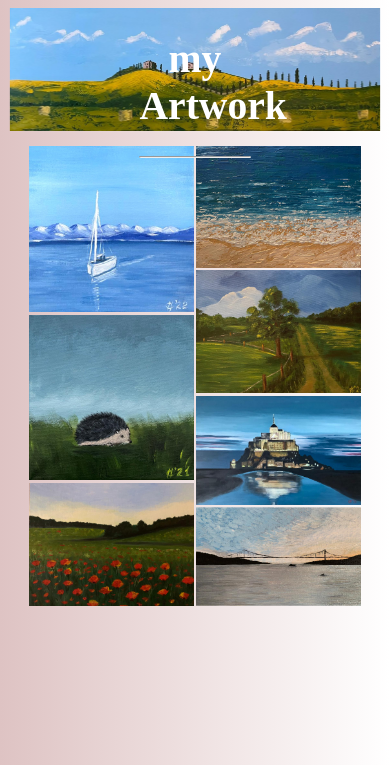
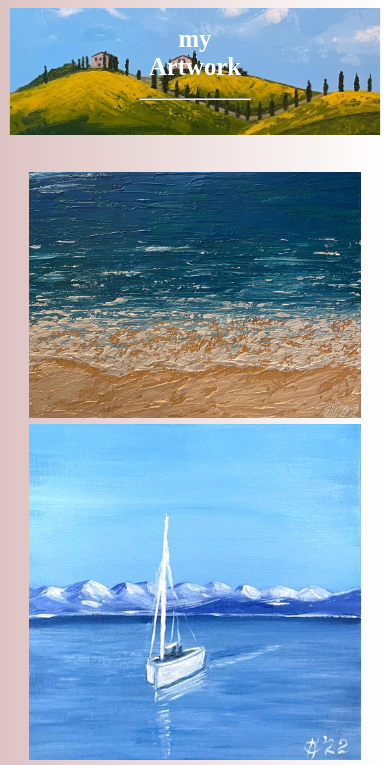
Before and after one commit to IltisGraph/website-artwork, a plain HTML site: page index.html in a window 390 px wide. Shown: the top 765 px of the page. Drawn offline with Linux system fonts and the light colour scheme.

Commit message:
added a first version of the mobile website

```diff
--- a/index.html
+++ b/index.html
@@ -14,7 +14,7 @@
         <div id="backgroundheader">
             <img src="img/bild_(3).jpg" id="headerimage">
             <div id="headertext">
-                <h1 style="font-size: 40px;">my Artwork</h1>
+                <h1 id="heading">my Artwork</h1>
                 <hr>
             </div>
         </div>
--- a/style.css
+++ b/style.css
@@ -25,6 +25,10 @@
     width:100%;
 }
 
+#heading{
+    font-size: 45px;
+}
+
 #headertext{
     position: absolute;
     color: white;
@@ -32,7 +36,8 @@
     width:30%;
     top: 0px;
     left:35%;
-    font-size: 100%;
+    font-size: 45px;
+
 
 }
 
@@ -49,9 +54,7 @@ body{
     height: 30%;
 }
 
-.imagewrapper{
 
-}
 
 .left_image{
     width: 44%;
@@ -59,6 +62,7 @@ body{
     float: right;
     margin-right: 5.7%;
     margin-bottom: .7%;
+
 }
 
 .right_image{
@@ -77,3 +81,54 @@ body{
     margin-top: -3.3%;
     margin-left: .7%;
 }
+
+/* for mobile devices*/
+@media only screen and (max-width: 500px){
+    #heading{
+        font-size: 25px;
+    }
+    #headertext{
+        font-size: 25px;
+    }
+
+    /*adapt images*/
+    .left_image{
+        margin-right: 5.7%;
+        margin-left: 5.7%;
+        width: 88.6%;
+        float: none;
+    }
+    .right_image{
+        margin-right: 5.7%;
+        margin-left: 5.7%;
+        width: 88.6%;
+        float: none;
+    }
+    #sonderbild{
+        margin-right: 5.7%;
+        margin-left: 5.7%;
+        width: 88.6%;
+        float: none;
+    }
+
+    /* adapt header image*/
+    #headerimage{
+        transform: scale(2, 2);
+        margin: 0px;
+
+
+
+    }
+    #backgroundheader{
+        max-width: 107%;
+        overflow: hidden;
+        margin-left: 0px;
+
+
+    }
+
+    .header{
+        margin-bottom: 10%;
+    }
+
+}
```
